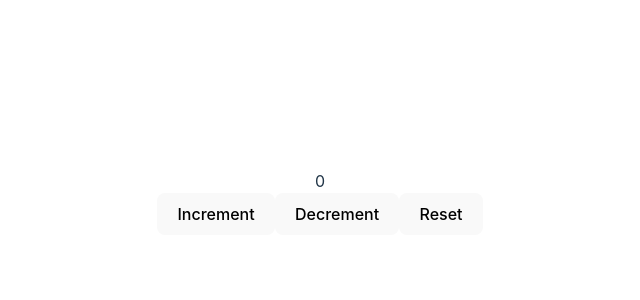
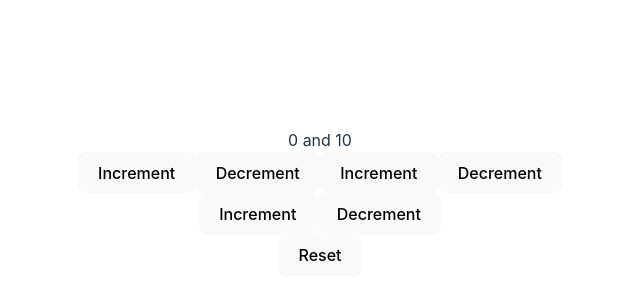
Before and after one commit to MohammedRizwan4/justDemoCodeEvolution, a React (Vite) app: page / in a window 1280 px wide. Shown: the part 198-498 px from the top of the page, without its empty margins (320-960 px from the left). Built offline with nearby package versions, Linux system fonts and the light colour scheme.

Commit message:
useReducer pass action and state as object

```diff
--- a/src/App.jsx
+++ b/src/App.jsx
@@ -1,12 +1,12 @@
 import React, { useState } from 'react'
 import './App.css'
-import CounterOne from './components/CounterOne'
+import CounterTwo from './components/CounterTwo'
 
 function App() {
 
   return (
     <>
-      <CounterOne />
+      <CounterTwo />
     </>
   )
 }
--- /dev/null
+++ b/src/components/CounterTwo.jsx
@@ -0,0 +1,48 @@
+import React from 'react'
+import { useReducer } from 'react'
+
+// we can also pass as object also
+const initialState = {
+    firstCounter: 0,
+    secondCounter: 10,
+}
+
+const reducer = (state, action) => {
+    switch (action.type) {
+        case 'increment':
+            return { ...state, firstCounter: state.firstCounter + action.value }
+        case 'decrement':
+            return { ...state, firstCounter: state.firstCounter - action.value }
+        case 'increment2':
+            return { ...state, secondCounter: state.secondCounter + action.value }
+        case 'decrement2':
+            return { ...state, secondCounter: state.secondCounter - action.value }
+        case 'reset':
+            return initialState;
+        default:
+            return state;
+    }
+}
+
+const CounterTwo = () => {
+
+    const [count, dispatch] = useReducer(reducer, initialState)
+
+    return (
+        <div>
+            <div>{count.firstCounter} and {count.secondCounter} </div>
+            {/* disptach params :- we can also pass as object also */}
+            <button onClick={() => dispatch({ type: 'increment', value: 1 })}>Increment</button>
+            <button onClick={() => dispatch({ type: 'decrement', value: 1 })}>Decrement</button>
+            <button onClick={() => dispatch({ type: 'increment', value: 5 })}>Increment</button>
+            <button onClick={() => dispatch({ type: 'decrement', value: 5 })}>Decrement</button>
+            <div>
+                <button onClick={() => dispatch({ type: 'increment2', value: 10 })}>Increment</button>
+                <button onClick={() => dispatch({ type: 'decrement2', value: 10 })}>Decrement</button>
+            </div>
+            <button onClick={() => dispatch({ type: 'reset' })}>Reset</button>
+        </div>
+    )
+}
+
+export default CounterTwo
```
